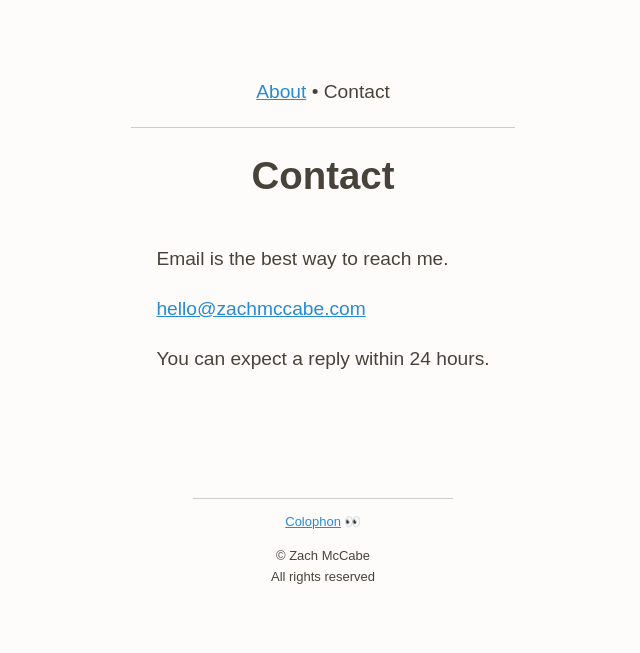
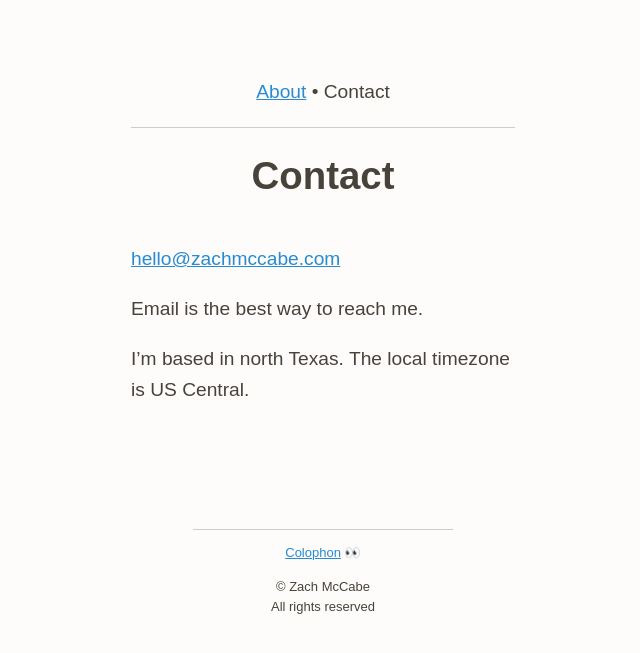
Before and after one commit to zachmccabe/zachmccabe.github.io, a Jekyll site: the page built from contact.md, in a window 1280 px wide. Shown: the top 653 px of the page, without its empty margins (317-957 px from the left). Built offline with Jekyll 4.4.1, drawn with Linux system fonts in a browser that asks for light colours.

Commit message:
Update contact.md
Copy tweaks.

```diff
--- a/contact.md
+++ b/contact.md
@@ -1,14 +1,14 @@
 ---
 layout: kaoliang3_article
 title: Contact
-date: 2019-04-01
+date: 2021-03-21
 description: Email is the best way to reach me.
 
 ---
 
 
+{% include key_details.html %}
+
 Email is the best way to reach me.
 
-{% include key_details.html %}
-
-You can expect a reply within 24 hours.
+I'm based in north Texas. The local timezone is US Central.
```
